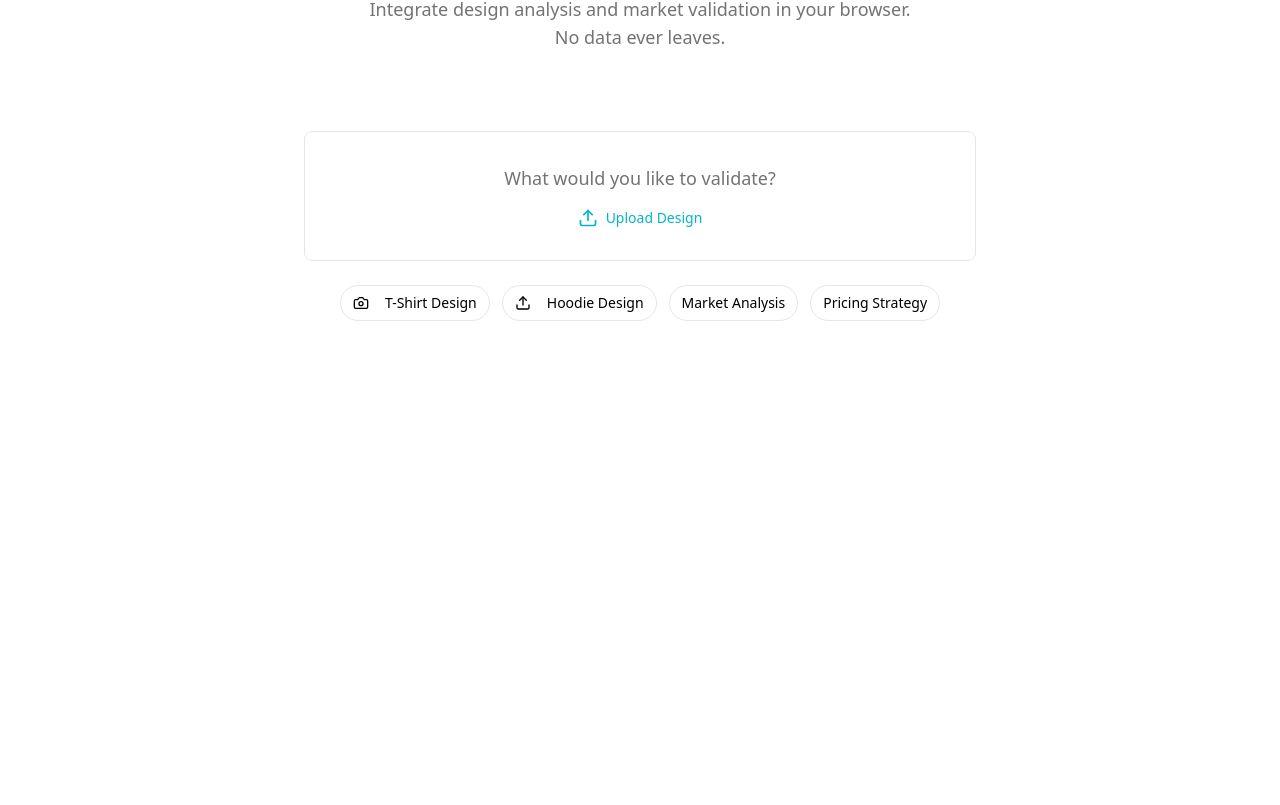
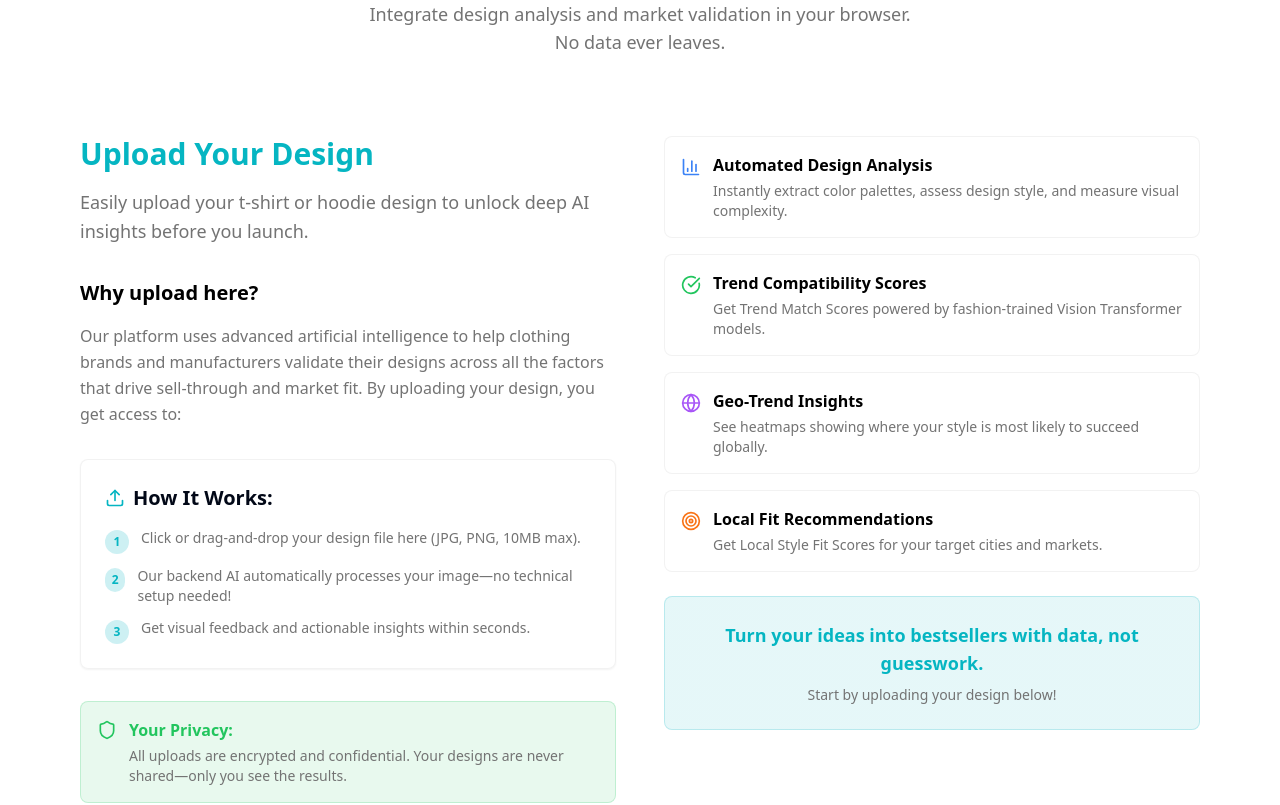
Before and after one commit to maazaman/cloala-ai, a React (Vite) app: page / in a window 1280 px wide. Shown: the part 396-1201 px from the top of the page. Before the commit the page ends 840 px from the top, so only its background shows below. Built offline with nearby package versions, Linux system fonts and the light colour scheme.

Commit message:
Add scroll-triggered description
Implement a scroll-triggered description section for the Upload Design area. The description will animate in with a fade-in or slide-up effect as the user scrolls to the section, providing information about the tool's capabilities.

```diff
--- a/src/components/design/UploadDesign.tsx
+++ b/src/components/design/UploadDesign.tsx
@@ -1,10 +1,12 @@
-import { useState } from "react";
+import { useState, useEffect, useRef } from "react";
 import { Button } from "@/components/ui/button";
 import { Card, CardContent, CardHeader, CardTitle } from "@/components/ui/card";
-import { Upload, Camera, X } from "lucide-react";
+import { Upload, Camera, X, CheckCircle, BarChart3, Globe, Target, Shield } from "lucide-react";
 
 export const UploadDesign = () => {
   const [uploadedImage, setUploadedImage] = useState<string | null>(null);
+  const [isDescriptionVisible, setIsDescriptionVisible] = useState(false);
+  const descriptionRef = useRef<HTMLDivElement>(null);
 
   const handleFileUpload = (event: React.ChangeEvent<HTMLInputElement>) => {
     const file = event.target.files?.[0];
@@ -21,10 +23,27 @@ export const UploadDesign = () => {
     setUploadedImage(null);
   };
 
+  useEffect(() => {
+    const observer = new IntersectionObserver(
+      ([entry]) => {
+        if (entry.isIntersecting) {
+          setIsDescriptionVisible(true);
+        }
+      },
+      { threshold: 0.2 }
+    );
+
+    if (descriptionRef.current) {
+      observer.observe(descriptionRef.current);
+    }
+
+    return () => observer.disconnect();
+  }, []);
+
   return (
-    <div className="min-h-[80vh] bg-background flex flex-col items-center justify-center">
+    <div className="min-h-[100vh] bg-background">
       {/* Header */}
-      <div className="text-center mb-12 max-w-2xl">
+      <div className="text-center pt-20 pb-12 max-w-2xl mx-auto px-4">
         <div className="inline-flex items-center gap-2 bg-accent/10 text-accent text-sm px-3 py-1 rounded-full mb-6">
           <Upload className="h-4 w-4" />
           Trusted by fashion brands
@@ -41,8 +60,147 @@ export const UploadDesign = () => {
         </p>
       </div>
 
+      {/* Scroll-triggered Description Section */}
+      <div
+        ref={descriptionRef}
+        className={`max-w-6xl mx-auto px-4 mb-16 transition-all duration-1000 transform ${
+          isDescriptionVisible
+            ? 'opacity-100 translate-y-0'
+            : 'opacity-0 translate-y-10'
+        }`}
+      >
+        <div className="grid lg:grid-cols-2 gap-12 items-start">
+          {/* Left Column - Main Description */}
+          <div className="space-y-8">
+            <div>
+              <h2 className="text-3xl font-bold mb-4 bg-gradient-to-r from-primary to-accent bg-clip-text text-transparent">
+                Upload Your Design
+              </h2>
+              <p className="text-lg text-muted-foreground leading-relaxed">
+                Easily upload your t-shirt or hoodie design to unlock deep AI insights before you launch.
+              </p>
+            </div>
+
+            <div>
+              <h3 className="text-xl font-semibold mb-4 text-foreground">Why upload here?</h3>
+              <p className="text-muted-foreground leading-relaxed mb-6">
+                Our platform uses advanced artificial intelligence to help clothing brands and manufacturers
+                validate their designs across all the factors that drive sell-through and market fit.
+                By uploading your design, you get access to:
+              </p>
+            </div>
+
+            {/* How It Works */}
+            <Card className="p-6 bg-card/50 backdrop-blur-sm border border-border/50">
+              <h3 className="text-xl font-semibold mb-4 flex items-center gap-2">
+                <Upload className="h-5 w-5 text-accent" />
+                How It Works:
+              </h3>
+              <div className="space-y-3 text-sm text-muted-foreground">
+                <div className="flex items-start gap-3">
+                  <div className="w-6 h-6 rounded-full bg-accent/20 text-accent flex items-center justify-center text-xs font-bold mt-0.5">1</div>
+                  <p>Click or drag-and-drop your design file here (JPG, PNG, 10MB max).</p>
+                </div>
+                <div className="flex items-start gap-3">
+                  <div className="w-6 h-6 rounded-full bg-accent/20 text-accent flex items-center justify-center text-xs font-bold mt-0.5">2</div>
+                  <p>Our backend AI automatically processes your image—no technical setup needed!</p>
+                </div>
+                <div className="flex items-start gap-3">
+                  <div className="w-6 h-6 rounded-full bg-accent/20 text-accent flex items-center justify-center text-xs font-bold mt-0.5">3</div>
+                  <p>Get visual feedback and actionable insights within seconds.</p>
+                </div>
+              </div>
+            </Card>
+
+            {/* Privacy Notice */}
+            <div className="flex items-start gap-3 p-4 bg-green-500/10 border border-green-500/20 rounded-lg">
+              <Shield className="h-5 w-5 text-green-500 mt-0.5 flex-shrink-0" />
+              <div>
+                <h4 className="font-semibold text-green-500 mb-1">Your Privacy:</h4>
+                <p className="text-sm text-muted-foreground">
+                  All uploads are encrypted and confidential. Your designs are never shared—only you see the results.
+                </p>
+              </div>
+            </div>
+          </div>
+
+          {/* Right Column - Features Grid */}
+          <div className="space-y-6">
+            <div className="grid gap-4">
+              <div className={`p-4 rounded-lg bg-card/30 backdrop-blur-sm border border-border/50 transition-all duration-700 delay-200 ${
+                isDescriptionVisible ? 'opacity-100 translate-x-0' : 'opacity-0 translate-x-4'
+              }`}>
+                <div className="flex items-start gap-3">
+                  <BarChart3 className="h-5 w-5 text-blue-500 mt-1 flex-shrink-0" />
+                  <div>
+                    <h4 className="font-semibold text-foreground mb-1">Automated Design Analysis</h4>
+                    <p className="text-sm text-muted-foreground">
+                      Instantly extract color palettes, assess design style, and measure visual complexity.
+                    </p>
+                  </div>
+                </div>
+              </div>
+
+              <div className={`p-4 rounded-lg bg-card/30 backdrop-blur-sm border border-border/50 transition-all duration-700 delay-300 ${
+                isDescriptionVisible ? 'opacity-100 translate-x-0' : 'opacity-0 translate-x-4'
+              }`}>
+                <div className="flex items-start gap-3">
+                  <CheckCircle className="h-5 w-5 text-green-500 mt-1 flex-shrink-0" />
+                  <div>
+                    <h4 className="font-semibold text-foreground mb-1">Trend Compatibility Scores</h4>
+                    <p className="text-sm text-muted-foreground">
+                      Get Trend Match Scores powered by fashion-trained Vision Transformer models.
+                    </p>
+                  </div>
+                </div>
+              </div>
+
+              <div className={`p-4 rounded-lg bg-card/30 backdrop-blur-sm border border-border/50 transition-all duration-700 delay-400 ${
+                isDescriptionVisible ? 'opacity-100 translate-x-0' : 'opacity-0 translate-x-4'
+              }`}>
+                <div className="flex items-start gap-3">
+                  <Globe className="h-5 w-5 text-purple-500 mt-1 flex-shrink-0" />
+                  <div>
+                    <h4 className="font-semibold text-foreground mb-1">Geo-Trend Insights</h4>
+                    <p className="text-sm text-muted-foreground">
+                      See heatmaps showing where your style is most likely to succeed globally.
+                    </p>
+                  </div>
+                </div>
+              </div>
+
+              <div className={`p-4 rounded-lg bg-card/30 backdrop-blur-sm border border-border/50 transition-all duration-700 delay-500 ${
+                isDescriptionVisible ? 'opacity-100 translate-x-0' : 'opacity-0 translate-x-4'
+              }`}>
+                <div className="flex items-start gap-3">
+                  <Target className="h-5 w-5 text-orange-500 mt-1 flex-shrink-0" />
+                  <div>
+                    <h4 className="font-semibold text-foreground mb-1">Local Fit Recommendations</h4>
+                    <p className="text-sm text-muted-foreground">
+                      Get Local Style Fit Scores for your target cities and markets.
+                    </p>
+                  </div>
+                </div>
+              </div>
+            </div>
+
+            <div className={`text-center p-6 bg-gradient-to-r from-primary/10 to-accent/10 rounded-lg border border-primary/20 transition-all duration-700 delay-600 ${
+              isDescriptionVisible ? 'opacity-100 scale-100' : 'opacity-0 scale-95'
+            }`}>
+              <p className="text-lg font-semibold bg-gradient-to-r from-primary to-accent bg-clip-text text-transparent">
+                Turn your ideas into bestsellers with data, not guesswork.
+              </p>
+              <p className="text-sm text-muted-foreground mt-2">
+                Start by uploading your design below!
+              </p>
+            </div>
+          </div>
+        </div>
+      </div>
+
       {/* Upload Area */}
-      {uploadedImage ? (
+      <div className="flex flex-col items-center justify-center px-4 pb-20">
+        {uploadedImage ? (
         <div className="relative w-full max-w-md">
           <img
             src={uploadedImage}
@@ -97,7 +255,8 @@ export const UploadDesign = () => {
             </Button>
           </div>
         </div>
-      )}
+        )}
+      </div>
     </div>
   );
 };
```
